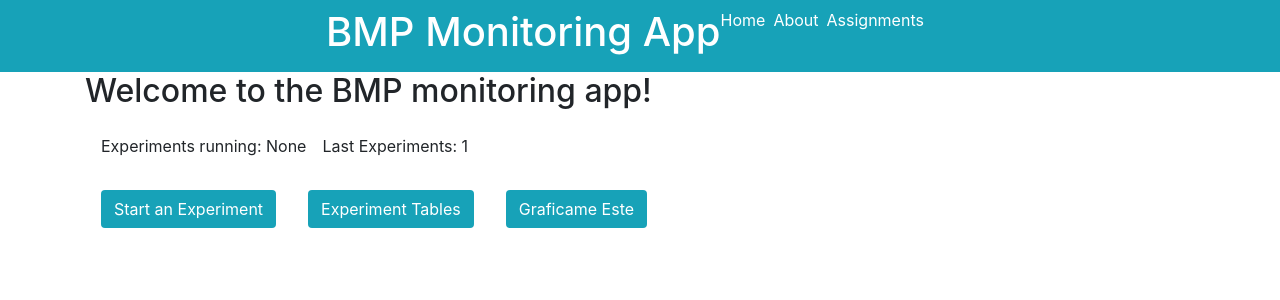
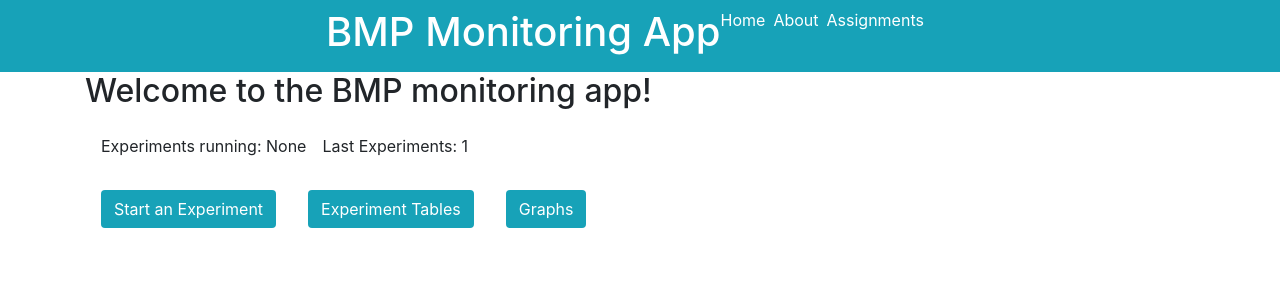
Before and after one commit to BMPMS-Micro2/bmp, a React (Create React App) app: page /home in a window 1280 px wide. Shown: the top 300 px of the page. Built offline with nearby package versions, Linux system fonts and the light colour scheme.

Commit message:
graphs with checkboxes are "done"

```diff
--- a/src/components/menu.jsx
+++ b/src/components/menu.jsx
@@ -15,7 +15,7 @@ class Menu extends Component {
                     <button className={"btn bg-info text-white m-3"}>Experiment Tables</button>
                 </Link>
                 <Link to="/graph">
-                    <button className={"btn bg-info text-white m-3"}>Graficame Este</button>
+                    <button className={"btn bg-info text-white m-3"}>Graphs</button>
                 </Link>
             </div>
 
```
